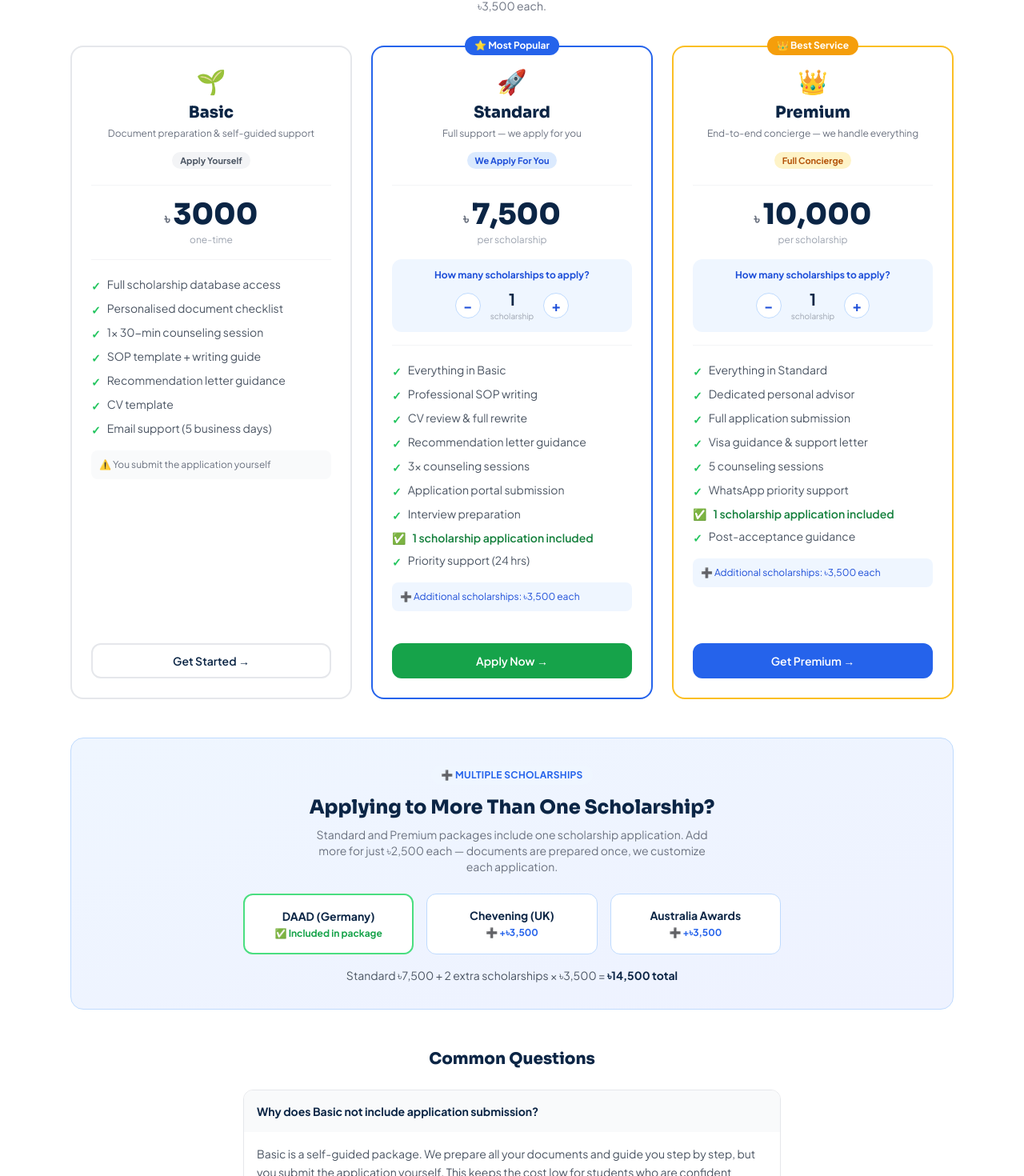
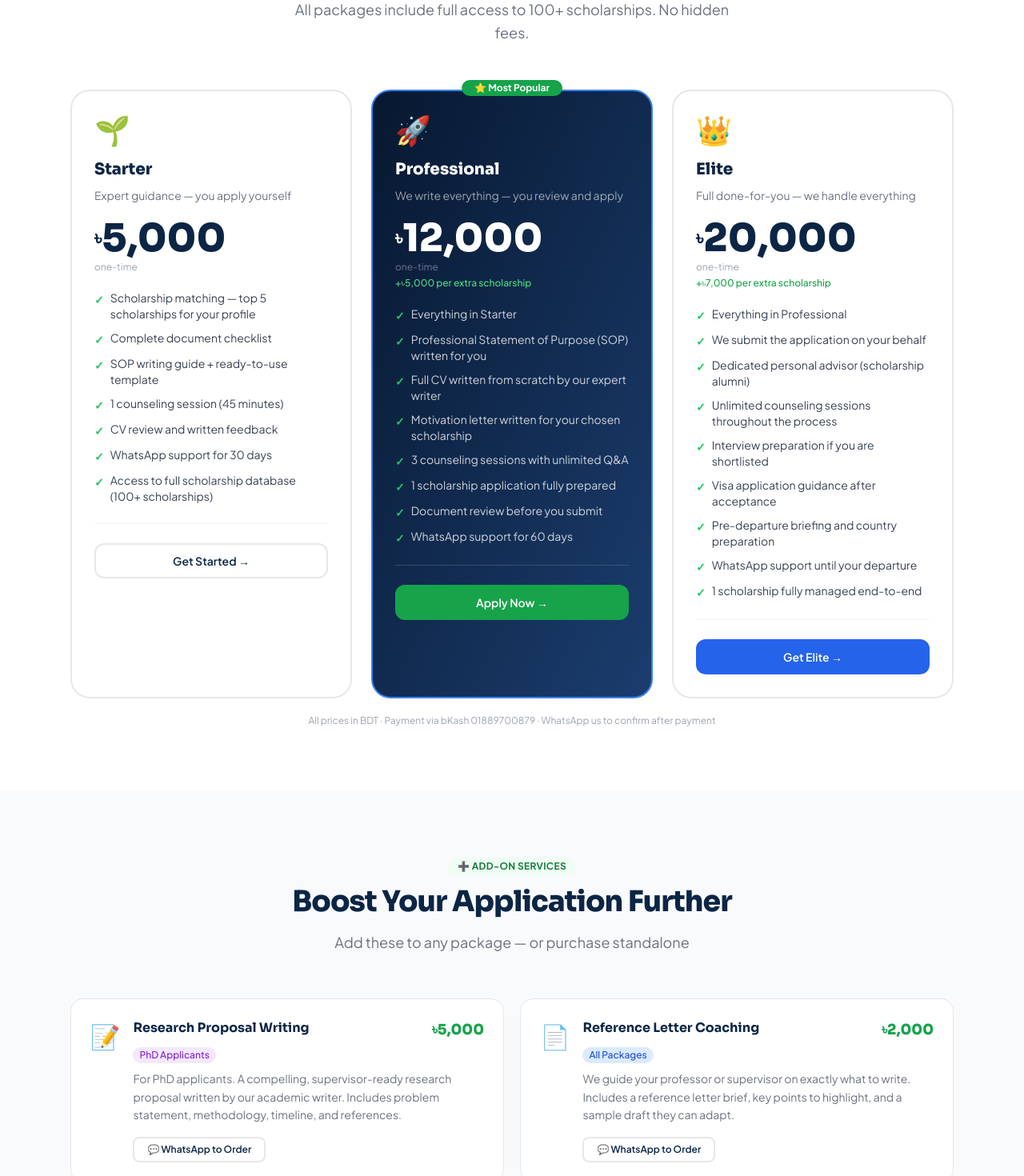
Before and after one commit to shajidhossain626-cell/Schoolar-path-Bd-Front-end, a React (Vite) app: page /services in a window 1280 px wide. Shown: the part 430-1900 px from the top of the page at 80% size. Built offline with nearby package versions, Linux system fonts and the light colour scheme.

Commit message:
recreate service charge

```diff
--- a/src/pages/ServicesPage.jsx
+++ b/src/pages/ServicesPage.jsx
@@ -2,90 +2,101 @@ import { useState } from 'react'
 import { Link } from 'react-router-dom'
 import toast from 'react-hot-toast'
 
-const PACKAGES = [
+const PLANS = [
   {
-    id: 'basic', icon: '🌱', name: 'Basic', price: '3000', period: 'one-time',
-    color: 'border-gray-200',
-    badge: null,
-    desc: 'Document preparation & self-guided support',
-    tag: 'Apply Yourself',
-    tagColor: 'bg-gray-100 text-gray-600',
+    id: 'starter', icon: '🌱', name: 'Starter', price: '5,000', period: 'one-time',
+    desc: 'Expert guidance — you apply yourself',
+    extra: null,
     features: [
-      'Full scholarship database access',
-
-      'Personalised document checklist',
-      '1× 30-min counseling session',
-      'SOP template + writing guide',
-      'Recommendation letter guidance',
-      'CV template',
-      'Email support (5 business days)',
+      'Scholarship matching — top 5 scholarships for your profile',
+      'Complete document checklist',
+      'SOP writing guide + ready-to-use template',
+      '1 counseling session (45 minutes)',
+      'CV review and written feedback',
+      'WhatsApp support for 30 days',
+      'Access to full scholarship database (100+ scholarships)',
     ],
-    note: '⚠️ You submit the application yourself',
-    cta: 'Get Started →',
-    ctaStyle: 'btn-outline',
-    href: '/intake.html?package=basic',
+    cta: 'Get Started →', variant: 'outline'
   },
   {
-    id: 'standard', icon: '🚀', name: 'Standard', price: '7,500', period: 'per scholarship',
-    color: 'border-blue-600',
-    badge: '⭐ Most Popular',
-    badgeColor: 'bg-blue-600 text-white',
-    desc: 'Full support — we apply for you',
-    tag: 'We Apply For You',
-    tagColor: 'bg-blue-100 text-blue-700',
+    id: 'professional', icon: '🚀', name: 'Professional', price: '12,000', period: 'one-time',
+    desc: 'We write everything — you review and apply',
+    extra: '+৳5,000 per extra scholarship',
     features: [
-      'Everything in Basic',
-      'Professional SOP writing',
-      'CV review & full rewrite',
-      'Recommendation letter guidance',
-      '3× counseling sessions',
-      'Application portal submission',
-      'Interview preparation',
-      '✅ 1 scholarship application included',
-      'Priority support (24 hrs)',
+      'Everything in Starter',
+      'Professional Statement of Purpose (SOP) written for you',
+      'Full CV written from scratch by our expert writer',
+      'Motivation letter written for your chosen scholarship',
+      '3 counseling sessions with unlimited Q&A',
+      '1 scholarship application fully prepared',
+      'Document review before you submit',
+      'WhatsApp support for 60 days',
     ],
-    extra: true,
-    note: '➕ Additional scholarships: ৳3,500 each',
-    cta: 'Apply Now →',
-    ctaStyle: 'btn-primary',
-    href: '/intake.html?package=standard',
+    cta: 'Apply Now →', variant: 'primary', featured: true
   },
   {
-    id: 'premium', icon: '👑', name: 'Premium', price: '10,000', period: 'per scholarship',
-    color: 'border-amber-400',
-    badge: '👑 Best Service',
-    badgeColor: 'bg-amber-500 text-white',
-    desc: 'End-to-end concierge — we handle everything',
-    tag: 'Full Concierge',
-    tagColor: 'bg-amber-100 text-amber-700',
+    id: 'elite', icon: '👑', name: 'Elite', price: '20,000', period: 'one-time',
+    desc: 'Full done-for-you — we handle everything',
+    extra: '+৳7,000 per extra scholarship',
     features: [
-      'Everything in Standard',
-      'Dedicated personal advisor',
-      'Full application submission',
-      'Visa guidance & support letter',
-      '5 counseling sessions',
-      'WhatsApp priority support',
-      '✅ 1 scholarship application included',
-      'Post-acceptance guidance',
-
+      'Everything in Professional',
+      'We submit the application on your behalf',
+      'Dedicated personal advisor (scholarship alumni)',
+      'Unlimited counseling sessions throughout the process',
+      'Interview preparation if you are shortlisted',
+      'Visa application guidance after acceptance',
+      'Pre-departure briefing and country preparation',
+      'WhatsApp support until your departure',
+      '1 scholarship fully managed end-to-end',
     ],
-    extra: true,
-    note: '➕ Additional scholarships: ৳3,500 each',
-    cta: 'Get Premium →',
-    ctaStyle: 'btn-blue',
-    href: '/intake.html?package=premium',
+    cta: 'Get Elite →', variant: 'blue'
   },
 ]
 
-const EXTRA_PRICE = 3500
+const ADDONS = [
+  {
+    icon: '📝',
+    name: 'Research Proposal Writing',
+    price: '5,000',
+    desc: 'For PhD applicants. A compelling, supervisor-ready research proposal written by our academic writer. Includes problem statement, methodology, timeline, and references.',
+    tag: 'PhD Applicants',
+    tagColor: 'bg-purple-100 text-purple-700',
+  },
+  {
+    icon: '📄',
+    name: 'Reference Letter Coaching',
+    price: '2,000',
+    desc: 'We guide your professor or supervisor on exactly what to write. Includes a reference letter brief, key points to highlight, and a sample draft they can adapt.',
+    tag: 'All Packages',
+    tagColor: 'bg-blue-100 text-blue-700',
+  },
+  {
+    icon: '🎯',
+    name: 'IELTS Preparation Pack',
+    price: '1,500',
+    desc: 'Our curated IELTS study resource pack — band-specific tips, writing templates, speaking practice topics, and a 30-day study plan built for scholarship applicants.',
+    tag: 'Pre-Application',
+    tagColor: 'bg-yellow-100 text-yellow-700',
+  },
+  {
+    icon: '📘',
+    name: 'Scholarship Success Ebook',
+    price: '499',
+    desc: 'The complete guide to winning international scholarships from Bangladesh. 80+ pages covering DAAD, Chevening, MEXT, Australia Awards — with real SOPs, timelines, and tips.',
+    tag: 'Self-Study',
+    tagColor: 'bg-green-100 text-green-700',
+  },
+]
 
 export default function ServicesPage() {
-  const [extraSchols, setExtraSchols] = useState({ standard: 0, premium: 0 })
+  const [paying, setPaying] = useState(null)
 
-  const totalPrice = (pkg) => {
-    const base = pkg.id === 'basic' ? 3000 : pkg.id === 'standard' ? 7500 : 10000
-    const extras = (extraSchols[pkg.id] || 0) * EXTRA_PRICE
-    return base + extras
+  const handlePurchase = (name) => {
+    setPaying(name)
+    setTimeout(() => {
+      setPaying(null)
+      toast.success(`Redirecting to payment for ${name}...`)
+    }, 1200)
   }
 
   return (
@@ -93,150 +104,126 @@ export default function ServicesPage() {
       <div className="page-hero">
         <div className="container">
           <div className="breadcrumb"><span>Home</span><span className="opacity-40">›</span><span>Services</span></div>
-          <h1>Expert Application Services</h1>
-          <p>From document prep to full application management — we handle it all</p>
+          <h1>Expert Scholarship Services</h1>
+          <p>From guidance to full done-for-you — pick the level of support you need</p>
         </div>
       </div>
 
-      <div className="container py-12">
-
-        {/* PRICING HEADER */}
-        <div className="text-center mb-10">
-          <span className="badge badge-blue mb-3">🏷 Transparent Pricing</span>
-          <h2 className="font-head font-black text-3xl text-navy-800 mb-3">Choose Your Package</h2>
-          <p className="text-gray-500 text-sm max-w-lg mx-auto">All packages include full scholarship database access. No hidden fees. Standard & Premium include one free scholarship application — add more for ৳3,500 each.</p>
+      {/* PACKAGES */}
+      <section className="section">
+        <div className="container">
+          <div className="section-header">
+            <span className="badge badge-blue mb-3">💼 Transparent Pricing</span>
+            <h2>Choose Your Package</h2>
+            <p>All packages include full access to 100+ scholarships. No hidden fees.</p>
           </div>
 
-        {/* PACKAGE CARDS */}
-        <div className="grid md:grid-cols-3 gap-6 mb-12">
-          {PACKAGES.map(pkg => (
-            <div key={pkg.id} className={`card border-2 ${pkg.color} relative flex flex-col`}>
-              {pkg.badge && (
-                <div className={`absolute -top-3.5 left-1/2 -translate-x-1/2 text-xs font-bold px-3 py-1 rounded-full whitespace-nowrap ${pkg.badgeColor}`}>
-                  {pkg.badge}
+          <div className="grid md:grid-cols-3 gap-6 mt-10">
+            {PLANS.map(plan => (
+              <div key={plan.id} className={`rounded-3xl border-2 p-7 relative transition-all hover:-translate-y-1 hover:shadow-xl ${plan.featured ? 'bg-gradient-to-br from-navy-900 to-navy-600 border-blue-500' : 'bg-white border-gray-200 hover:border-blue-400'}`}>
+                {plan.featured && (
+                  <div className="absolute -top-3.5 left-1/2 -translate-x-1/2 bg-green-600 text-white px-4 py-0.5 rounded-full text-xs font-black whitespace-nowrap">
+                    ⭐ Most Popular
                   </div>
                 )}
-
-              <div className="p-6 flex-1">
-                {/* Header */}
-                <div className="text-center mb-5">
-                  <div className="text-3xl mb-2">{pkg.icon}</div>
-                  <h3 className="font-head font-black text-xl text-navy-800 mb-1">{pkg.name}</h3>
-                  <p className="text-xs text-gray-500 mb-3">{pkg.desc}</p>
-                  <span className={`text-[11px] font-bold px-2.5 py-1 rounded-full ${pkg.tagColor}`}>{pkg.tag}</span>
+                <div className="text-4xl mb-4">{plan.icon}</div>
+                <h3 className={`font-head font-black text-xl mb-2 ${plan.featured ? 'text-white' : 'text-navy-800'}`}>{plan.name}</h3>
+                <p className={`text-sm mb-5 ${plan.featured ? 'text-white/60' : 'text-gray-500'}`}>{plan.desc}</p>
+                <div className={`font-head font-black text-5xl leading-none mb-1 ${plan.featured ? 'text-white' : 'text-navy-800'}`}>
+                  <span className="text-2xl align-top mt-2 inline-block">৳</span>{plan.price}
                 </div>
-
-                {/* Price */}
-                <div className="text-center mb-5 py-4 border-y border-gray-100">
-                  <div className="flex items-baseline justify-center gap-1">
-                    <span className="text-lg font-bold text-gray-500">৳</span>
-                    <span className="font-head font-black text-4xl text-navy-800">
-                      {pkg.extra ? totalPrice(pkg).toLocaleString() : pkg.price}
-                    </span>
-                  </div>
-                  <div className="text-xs text-gray-400 mt-1">{pkg.period}</div>
-
-                  {/* Extra scholarships counter */}
-                  {pkg.extra && (
-                    <div className="mt-4 bg-blue-50 rounded-xl p-3">
-                      <div className="text-xs font-bold text-blue-700 mb-2">How many scholarships to apply?</div>
-                      <div className="flex items-center justify-center gap-3">
-                        <button
-                          className="w-8 h-8 rounded-full bg-white border border-blue-200 text-blue-700 font-bold text-lg flex items-center justify-center hover:bg-blue-100 transition-colors"
-                          onClick={() => setExtraSchols(prev => ({ ...prev, [pkg.id]: Math.max(0, (prev[pkg.id]||0) - 1) }))}>
-                          −
-                        </button>
-                        <div className="text-center">
-                          <div className="font-black text-xl text-navy-800">{1 + (extraSchols[pkg.id]||0)}</div>
-                          <div className="text-[10px] text-gray-400">scholarship{1+(extraSchols[pkg.id]||0)>1?'s':''}</div>
-                        </div>
-                        <button
-                          className="w-8 h-8 rounded-full bg-white border border-blue-200 text-blue-700 font-bold text-lg flex items-center justify-center hover:bg-blue-100 transition-colors"
-                          onClick={() => setExtraSchols(prev => ({ ...prev, [pkg.id]: (prev[pkg.id]||0) + 1 }))}>
-                          +
-                        </button>
-                      </div>
-                      {(extraSchols[pkg.id]||0) > 0 && (
-                        <div className="text-[11px] text-blue-600 mt-2 font-medium">
-                          1 included + {extraSchols[pkg.id]} extra × ৳3,500 = ৳{totalPrice(pkg).toLocaleString()}
-                        </div>
+                <div className={`text-xs mb-1 ${plan.featured ? 'text-white/40' : 'text-gray-400'}`}>{plan.period}</div>
+                {plan.extra && (
+                  <div className={`text-xs font-medium mb-5 ${plan.featured ? 'text-green-400' : 'text-green-600'}`}>{plan.extra}</div>
                 )}
-                    </div>
-                  )}
-                </div>
-
-                {/* Features */}
-                <ul className="space-y-2 mb-4">
-                  {pkg.features.map((f, i) => (
-                    <li key={i} className={`flex gap-2 text-sm ${f.startsWith('✅') ? 'font-semibold text-green-700' : 'text-gray-600'}`}>
-                      {!f.startsWith('✅') && <span className="text-green-500 font-bold flex-shrink-0 mt-0.5">✓</span>}
-                      {f.startsWith('✅') && <span className="flex-shrink-0">✅</span>}
-                      <span>{f.replace('✅ ', '')}</span>
+                {!plan.extra && <div className="mb-5" />}
+                <ul className={`space-y-2.5 pb-6 mb-6 border-b ${plan.featured ? 'border-white/15' : 'border-gray-100'}`}>
+                  {plan.features.map(f => (
+                    <li key={f} className={`flex items-start gap-2 text-sm ${plan.featured ? 'text-white/80' : 'text-gray-700'}`}>
+                      <span className="text-green-500 font-bold flex-shrink-0 mt-0.5">✓</span>{f}
                     </li>
                   ))}
                 </ul>
+                <Link
+                  to={`/intake.html?package=${plan.id}`}
+                  className={`btn btn-block ${plan.variant === 'primary' ? 'btn-primary' : plan.variant === 'blue' ? 'btn-blue' : 'btn-outline'}`}>
+                  {plan.cta}
+                </Link>
+              </div>
+            ))}
+          </div>
+          <p className="text-center text-xs text-gray-400 mt-5">All prices in BDT · Payment via bKash 01889700879 · WhatsApp us to confirm after payment</p>
+        </div>
+      </section>
 
-                {/* Note */}
-                <div className={`text-xs rounded-lg p-2.5 mb-4 ${pkg.extra ? 'bg-blue-50 text-blue-700' : 'bg-gray-50 text-gray-500'}`}>
-                  {pkg.note}
+      {/* ADD-ONS */}
+      <section className="section bg-gray-50">
+        <div className="container">
+          <div className="section-header">
+            <span className="badge badge-green mb-3">➕ Add-On Services</span>
+            <h2>Boost Your Application Further</h2>
+            <p>Add these to any package — or purchase standalone</p>
           </div>
+          <div className="grid md:grid-cols-2 gap-5 mt-8">
+            {ADDONS.map(a => (
+              <div key={a.name} className="bg-white border border-gray-200 rounded-2xl p-6 flex gap-4 hover:border-blue-300 hover:shadow-md transition-all">
+                <div className="text-3xl flex-shrink-0 mt-1">{a.icon}</div>
+                <div className="flex-1">
+                  <div className="flex items-start justify-between gap-3 mb-1">
+                    <h3 className="font-head font-bold text-navy-800 text-base">{a.name}</h3>
+                    <span className="font-head font-black text-green-600 text-lg whitespace-nowrap">৳{a.price}</span>
                   </div>
-
-              {/* CTA */}
-              <div className="px-6 pb-6">
-                <a href={`${pkg.href}&extra=${extraSchols[pkg.id]||0}`}
-                  className={`btn ${pkg.ctaStyle} btn-block text-center no-underline flex items-center justify-center`}>
-                  {pkg.cta}
+                  <span className={`text-xs font-medium px-2 py-0.5 rounded-full ${a.tagColor} inline-block mb-2`}>{a.tag}</span>
+                  <p className="text-sm text-gray-500 leading-relaxed">{a.desc}</p>
+                  <a
+                    href={`https://wa.me/8801889700879?text=Hi! I'm interested in the ${a.name} add-on (৳${a.price}). Please share details.`}
+                    target="_blank"
+                    rel="noreferrer"
+                    className="btn btn-outline btn-sm mt-4 inline-flex">
+                    💬 WhatsApp to Order
                   </a>
                 </div>
               </div>
             ))}
           </div>
+        </div>
+      </section>
 
-        {/* EXTRA SCHOLARSHIP EXPLAINER */}
-        <div className="bg-gradient-to-br from-blue-50 to-indigo-50 border border-blue-200 rounded-2xl p-8 mb-12">
-          <div className="text-center mb-6">
-            <span className="badge badge-blue mb-3">➕ Multiple Scholarships</span>
-            <h3 className="font-head font-black text-2xl text-navy-800 mb-2">Applying to More Than One Scholarship?</h3>
-            <p className="text-gray-500 text-sm max-w-lg mx-auto">Standard and Premium packages include one scholarship application. Add more for just ৳2,500 each — documents are prepared once, we customize each application.</p>
+      {/* HOW IT WORKS */}
+      <section className="section">
+        <div className="container">
+          <div className="section-header">
+            <h2>How Our Service Works</h2>
+            <p>Simple, transparent, and fully guided from start to finish</p>
           </div>
-          <div className="grid md:grid-cols-3 gap-4 max-w-2xl mx-auto">
+          <div className="grid md:grid-cols-3 gap-10">
             {[
-              { schol: 'DAAD (Germany)', included: true },
-              { schol: 'Chevening (UK)', included: false },
-              { schol: 'Australia Awards', included: false },
-            ].map((item, i) => (
-              <div key={i} className={`rounded-xl p-4 text-center ${item.included ? 'bg-white border-2 border-green-400' : 'bg-white border border-blue-200'}`}>
-                <div className="text-sm font-bold text-navy-800 mb-1">{item.schol}</div>
-                {item.included
-                  ? <div className="text-xs text-green-600 font-bold">✅ Included in package</div>
-                  : <div className="text-xs text-blue-600 font-bold">➕ +৳3,500</div>
-                }
+              ['1', 'Fill Intake Form', 'Tell us your profile — CGPA, field, target country, and package choice. Takes 5 minutes.'],
+              ['2', 'Free Consultation Call', 'Our scholarship counselor reviews your profile and recommends the best scholarships for you.'],
+              ['3', 'We Get to Work', 'Your SOP writer and advisor prepare everything. You approve, we submit (Elite), you win.'],
+            ].map(([n, title, desc]) => (
+              <div key={n} className="text-center px-4">
+                <div className="w-16 h-16 bg-gradient-to-br from-blue-600 to-navy-800 rounded-2xl flex items-center justify-center font-head font-black text-2xl text-white mx-auto mb-5 shadow-lg">{n}</div>
+                <h3 className="font-head font-bold text-navy-800 text-lg mb-2">{title}</h3>
+                <p className="text-gray-500 text-sm leading-relaxed">{desc}</p>
               </div>
             ))}
           </div>
-          <div className="text-center mt-4">
-            <div className="text-sm text-gray-600">Standard ৳7,500 + 2 extra scholarships × ৳3,500 = <strong className="text-navy-800">৳14,500 total</strong></div>
+        </div>
+      </section>
+
+      {/* CTA */}
+      <section className="bg-gradient-to-br from-navy-800 to-navy-600 py-20 text-center relative overflow-hidden">
+        <div className="absolute inset-0 bg-[radial-gradient(circle_at_30%_50%,rgba(26,107,245,.15),transparent_50%)]" />
+        <div className="container relative z-10">
+          <h2 className="font-head font-black text-3xl text-white mb-3">Not Sure Which Package?</h2>
+          <p className="text-white/65 mb-7">Book a free 15-minute consultation. No commitment, no payment needed.</p>
+          <div className="flex gap-3 justify-center flex-wrap">
+            <a href="/intake.html" className="btn btn-primary btn-xl">📋 Fill Free Profile Form</a>
+            <a href="https://wa.me/8801889700879" target="_blank" rel="noreferrer" className="btn btn-white btn-xl">💬 WhatsApp Us</a>
           </div>
         </div>
-
-        {/* FAQ */}
-        <div className="max-w-2xl mx-auto">
-          <h3 className="font-head font-black text-xl text-navy-800 mb-6 text-center">Common Questions</h3>
-          {[
-            { q: 'Why does Basic not include application submission?', a: 'Basic is a self-guided package. We prepare all your documents and guide you step by step, but you submit the application yourself. This keeps the cost low for students who are confident applying independently.' },
-            { q: 'Why is there an extra charge per scholarship?', a: 'Each scholarship requires a customized SOP, separate application portal login, different documents, and individual tracking. Applying to 3 scholarships is genuinely 3 times the work.' },
-            { q: 'Can I upgrade my package later?', a: 'Yes! Contact us on WhatsApp and we will upgrade your package at any time. You only pay the difference.' },
-
-          ].map((item, i) => (
-            <div key={i} className="mb-4 border border-gray-200 rounded-xl overflow-hidden">
-              <div className="p-4 font-bold text-sm text-navy-800 bg-gray-50">{item.q}</div>
-              <div className="p-4 text-sm text-gray-600 leading-relaxed">{item.a}</div>
-            </div>
-          ))}
-        </div>
-
-      </div>
+      </section>
     </>
   )
 }
```
Lines whose indentation alone changed are shown as unchanged.
